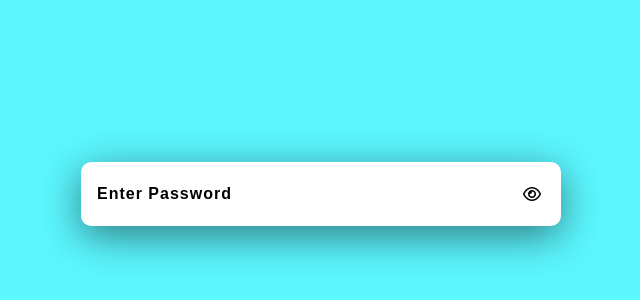
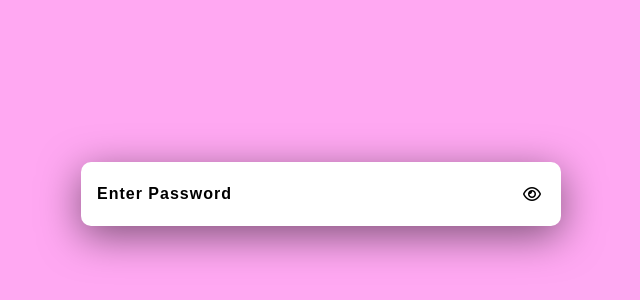
Before and after one commit to Mahesh13247/animations-show-hide-password-toggle, a plain HTML site: page index.html in a window 1280 px wide. Shown: the part 206-506 px from the top of the page, without its empty margins (319-959 px from the left). Drawn offline with Linux system fonts and the light colour scheme.

Commit message:
Update style.css

```diff
--- a/style.css
+++ b/style.css
@@ -9,7 +9,7 @@
   display: flex;
   justify-content: center;
   align-items: center;
-  background-color: #5cf7ff;
+  background-color: #ffa8f2;
   flex-direction: column;
   }
   body .password-field {
```
